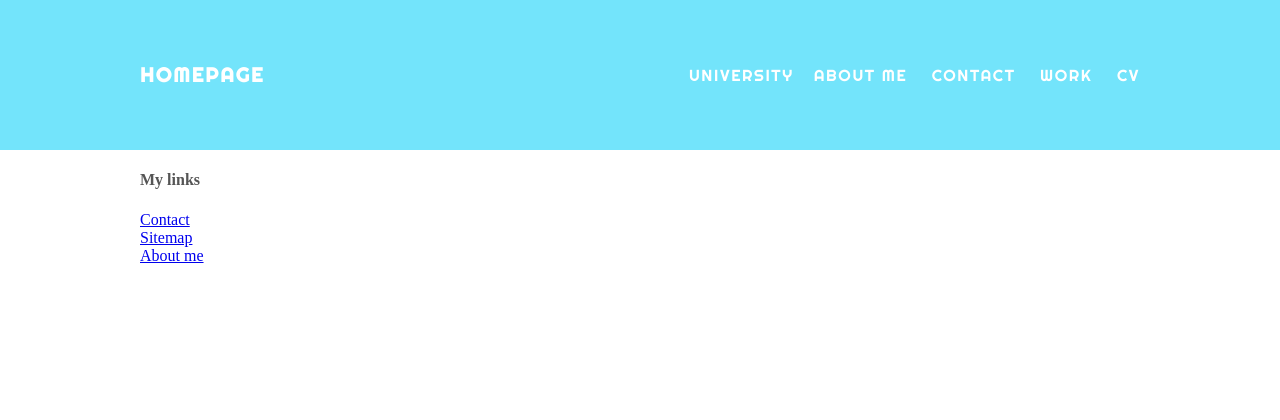
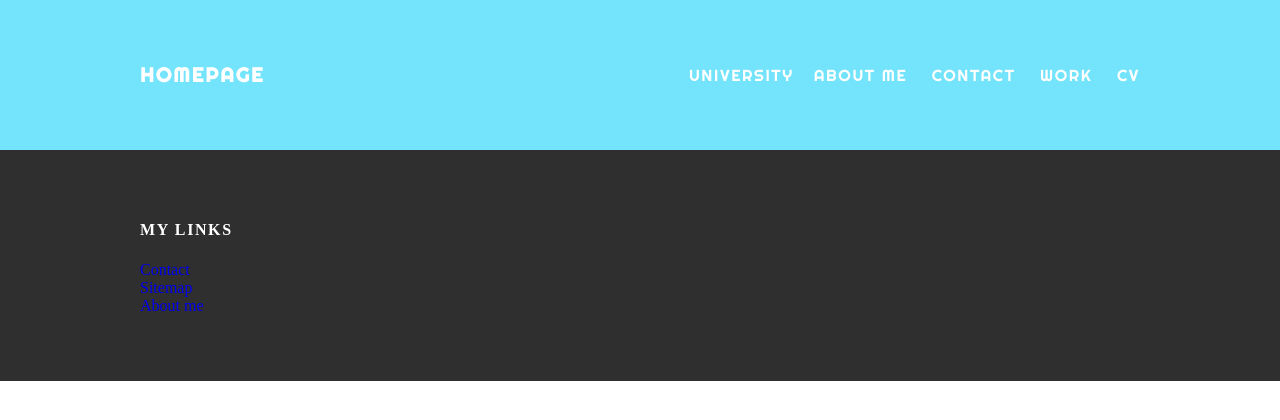
Before and after one commit to GeorgianaHunterCozens/GeorgianasPortfolio, a plain HTML site: page index.html in a window 1280 px wide. Drawn offline with Linux system fonts and the light colour scheme.

Commit message:
Initial footer styles, name changes

```diff
--- a/index.html
+++ b/index.html
@@ -11,14 +11,14 @@
     <a id="header-title" href="index.html">Homepage</a>
     <ul id="header-nav">
       <li><a href="about.html">About me</a></li>
-      <li><a href="contact.html">Contact</a></li>
+      <li><a href="Contact.html">Contact</a></li>
       <li><a href="work.html">Work</a></li>
-      <li><a href="cv.html">CV</a></li>
+      <li><a href="CV.html">CV</a></li>
       <li id="dropdown"> University
         <ul id="submenu">
-          <a href="university.html">University of Bath</a>
+          <a href="University.html">University of Bath</a>
           <a href="course.html">Course</a>
-          <a href="extracurricular.html">Extracurricular</a>
+          <a href="Extracurricular.html">Extracurricular</a>
         </ul>
       </li>
     </ul>
@@ -31,7 +31,7 @@
   <div class="column">
     <h4>My links</h4>
     <p>
-      <a href="contact.html">Contact</a>
+      <a href="Contact.html">Contact</a>
       <br>
       <a href="sitemap.html">Sitemap</a>
       <br>
--- a/styles.css
+++ b/styles.css
@@ -86,3 +86,23 @@ padding: 2px 0px 2px 0px;
 #dropdown:hover #submenu {
   display: block;
 }
+#footer {
+  background-color: #2f2f2f;
+  padding: 50px 0;
+}
+#footer h4 {
+  color: white;
+  text-transform: uppercase;
+  letter-spacing: 0.1em;
+}
+#footer p {
+  color: white;
+}
+.column {
+  min-width: 300px;
+  display: inline-block;
+  vertical-align: top;
+}
+a {
+  text-decoration: none;
+}
```
Also changed, not shown: CV.html (+5 -5 lines), Contact.html (+5 -5 lines), Extracurricular.html (+5 -5 lines), University.html (+5 -5 lines), about.html (+5 -5 lines), course.html (+5 -5 lines), sitemap.html (+5 -5 lines), work.html (+5 -5 lines).
